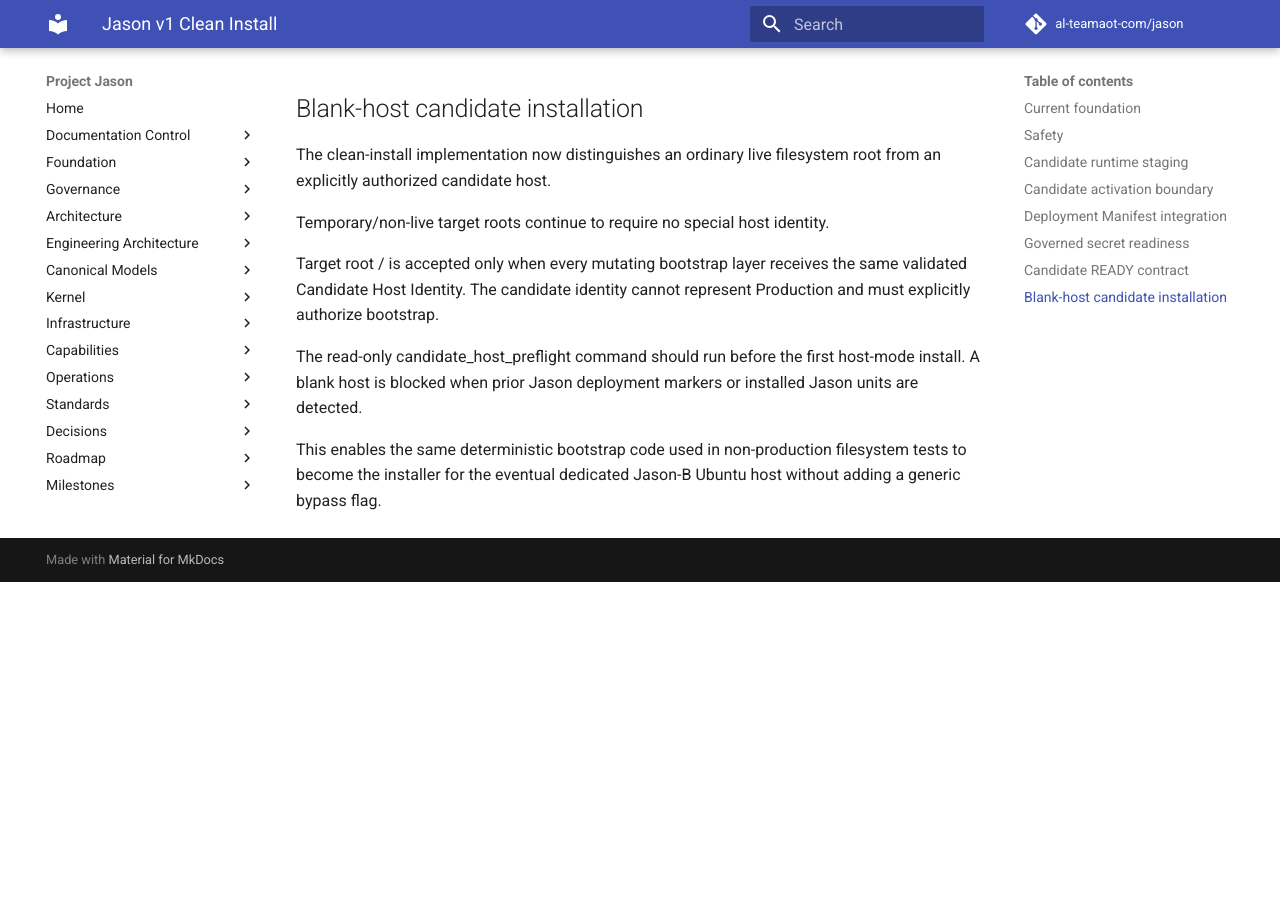
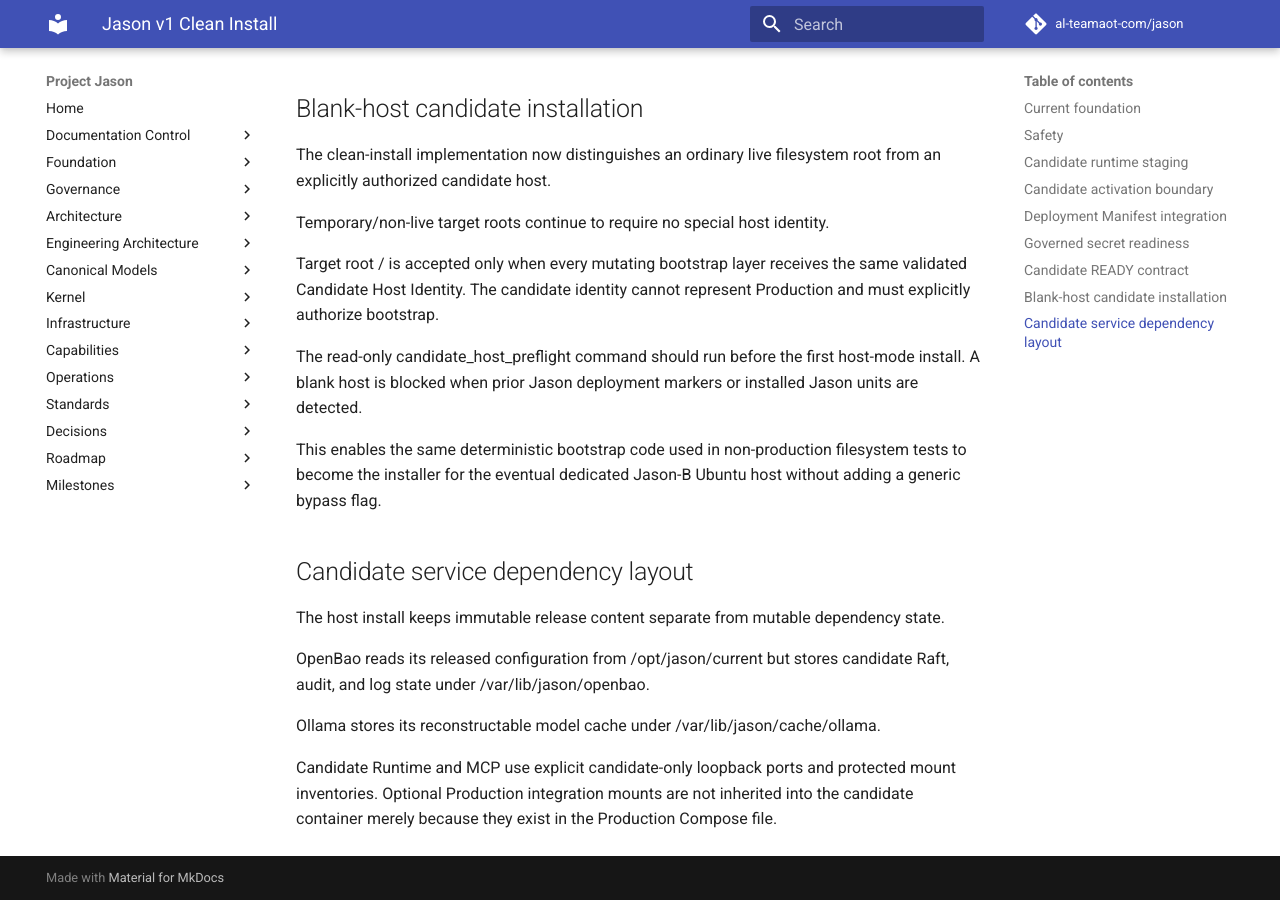
Before and after one commit to al-teamaot-com/jason, an MkDocs documentation site: the page built from docs/operations/Jason-Clean-Install-v1.md, in a window 1280 px wide and 900 px high, scrolled down 3691 px. Built offline with MkDocs 1.6.1 and Material for MkDocs 9.7.7, drawn with Linux system fonts in a browser that asks for light colours; comment, search, counter and statistics services are not loaded; before the commit the page ends 4273 px from its top, so only the background shows below that.

Commit message:
docs: record candidate dependency state layout

```diff
--- a/docs/operations/Jason-Clean-Install-v1.md
+++ b/docs/operations/Jason-Clean-Install-v1.md
@@ -133,3 +133,13 @@ Target root / is accepted only when every mutating bootstrap layer receives the
 The read-only candidate_host_preflight command should run before the first host-mode install. A blank host is blocked when prior Jason deployment markers or installed Jason units are detected.
 
 This enables the same deterministic bootstrap code used in non-production filesystem tests to become the installer for the eventual dedicated Jason-B Ubuntu host without adding a generic bypass flag.
+
+## Candidate service dependency layout
+
+The host install keeps immutable release content separate from mutable dependency state.
+
+OpenBao reads its released configuration from /opt/jason/current but stores candidate Raft, audit, and log state under /var/lib/jason/openbao.
+
+Ollama stores its reconstructable model cache under /var/lib/jason/cache/ollama.
+
+Candidate Runtime and MCP use explicit candidate-only loopback ports and protected mount inventories. Optional Production integration mounts are not inherited into the candidate container merely because they exist in the Production Compose file.
```
